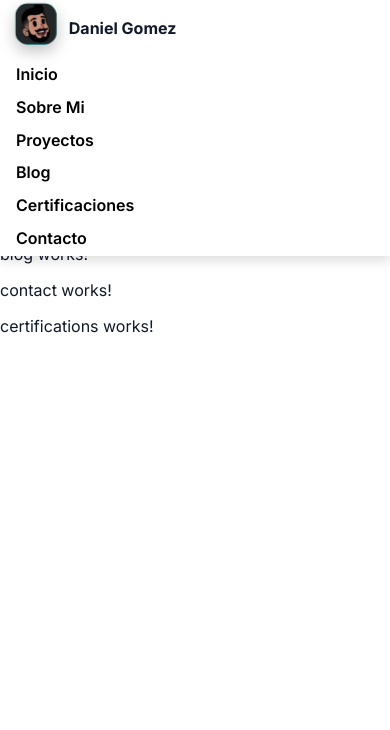
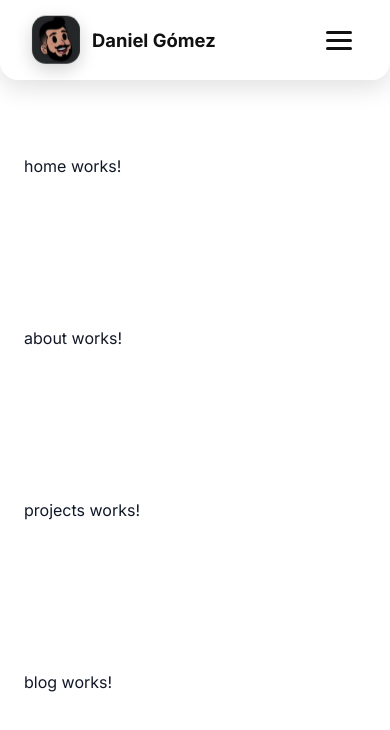
Before and after one commit to DaniGomAris/danieldev, an Angular app: page /home in a window 390 px wide. Shown: the top 730 px of the page. Built offline with nearby package versions, Linux system fonts and the light colour scheme.

Commit message:
header configurations

```diff
--- a/src/app/layout/header/header.css
+++ b/src/app/layout/header/header.css
@@ -1,40 +1,45 @@
-/* HEADER */
+/* header */
 .header {
   position: fixed;
-  top: 0;
+  top: env(safe-area-inset-top);
   left: 0;
   width: 100%;
-  padding: 0.75rem 2rem;  /* compacto y proporcional */
+  height: var(--header-height);
+
+  padding: 0 2rem;
   background-color: #ffffff;
-  box-shadow: 0 4px 12px rgba(0,0,0,0.15);
+
+  border-radius: 0 0 18px 18px;
+  box-shadow: 0 8px 24px rgba(0, 0, 0, 0.12);
+
   display: flex;
   align-items: center;
-  justify-content: flex-start; /* logo a la izquierda */
+  justify-content: space-between;
+
   z-index: 1000;
 }
 
-/* icon and name */
+/* logo and name */
 .logo-name-container {
   display: flex;
   align-items: center;
-  gap: 0.8rem;
+  gap: 0.75rem;
 }
 
 .logo-square {
   width: 3rem;
   height: 3rem;
-  border-radius: 12px;
+  border-radius: 14px;
   overflow: hidden;
-  background: linear-gradient(135deg, #00f5a0, #00d9f5);
+
+  background: linear-gradient(135deg, #f0f0f0, #fafafa);
+
   display: flex;
   align-items: center;
   justify-content: center;
-  box-shadow: 0 6px 16px rgba(0,0,0,0.25);
-  animation: floatPulse 2s ease-in-out infinite;
-}
 
-.logo-square:hover {
-  animation-play-state: paused;
+  box-shadow: 0 6px 18px rgba(0, 0, 0, 0.18);
+  animation: floatPulse 2.6s ease-in-out infinite;
 }
 
 .logo {
@@ -44,62 +49,95 @@
 }
 
 .name {
-  font-weight: 900;
-  font-size: 1.2rem;
+  font-weight: 800;
+  font-size: 1.15rem;
+  color: #111111;
 }
 
-/* NAV LINKS */
+/* nav links desktop */
 .nav-links {
+  position: absolute;
+  left: 50%;
+  transform: translateX(-50%);
+
   display: flex;
-  gap: 2rem;
-  margin: 0 auto;
+  gap: 2.5rem;
 }
 
 .nav-links a {
-  color: #000000;
+  color: #111111;
   text-decoration: none;
   font-weight: 600;
   font-size: 1rem;
-  cursor: pointer;
-  transition: color 0.3s ease, transform 0.2s ease;
+  transition: color 0.25s ease, transform 0.2s ease;
 }
 
 .nav-links a:hover {
-  color: #585858;
-  transform: scale(1.05);
+  color: #555555;
+  transform: translateY(-1px);
 }
 
-/* Logo animation */
-@keyframes floatPulse {
-  0% { transform: translateY(0) scale(1); }
-  50% { transform: translateY(-4px) scale(1.03); }
-  100% { transform: translateY(0) scale(1); }
+/* burger */
+.burger {
+  display: none;
+  background: none;
+  border: none;
+  cursor: pointer;
+
+  flex-direction: column;
+  gap: 5px;
 }
 
-/* Responsive header */
+.burger span {
+  width: 26px;
+  height: 3px;
+  background: #111;
+  border-radius: 2px;
+}
+
+/* mobile menu */
 @media (max-width: 768px) {
-  .header {
-    flex-direction: column;
-    align-items: flex-start;
-    padding: 0.5rem 1rem;
-    gap: 0.5rem;
-  }
 
-  .logo-square {
-    width: 2.5rem;
-    height: 2.5rem;
-  }
-
-  .name {
-    font-size: 1rem;
+  .burger {
+    display: flex;
   }
 
   .nav-links {
-    position: static;
-    transform: none;
+    position: fixed;
+    top: calc(var(--header-height) + env(safe-area-inset-top));
+    left: 0;
+
+    width: 100%;
+    background: #ffffff;
+
+    padding: 2rem 0;
+
     flex-direction: column;
-    width: 100%;
-    gap: 0.8rem;
-    margin-top: 0.5rem;
+    align-items: center;
+    gap: 1.2rem;
+
+    border-radius: 0 0 18px 18px;
+    overflow: hidden;
+
+    opacity: 0;
+    pointer-events: none;
+    transform: translateY(-10px);
+
+    transition: opacity 0.3s ease, transform 0.3s ease;
+
+    box-shadow: 0 14px 30px rgba(0,0,0,0.18);
+  }
+
+  .nav-links.open {
+    opacity: 1;
+    pointer-events: auto;
+    transform: translateY(0);
   }
 }
+
+/* logo animation */
+@keyframes floatPulse {
+  0% { transform: translateY(0) scale(1); }
+  50% { transform: translateY(-5px) scale(1.03); }
+  100% { transform: translateY(0) scale(1); }
+}
--- a/src/app/layout/header/header.html
+++ b/src/app/layout/header/header.html
@@ -1,19 +1,22 @@
 <header class="header">
-  <!-- LOGO + NOMBRE -->
   <div class="logo-name-container">
     <div class="logo-square">
-      <img src="logo.jpg" alt="Logo" class="logo">
+      <img src="logo.png" class="logo" />
     </div>
-    <span class="name">Daniel Gomez</span>
+    <span class="name">Daniel Gómez</span>
   </div>
 
-  <!-- NAV LINKS -->
-  <div class="nav-links">
-    <a routerLink="/home" (click)="scroll('home')">Inicio</a>
-    <a routerLink="/about" (click)="scroll('about')">Sobre Mi</a>
-    <a routerLink="/projects" (click)="scroll('projects')">Proyectos</a>
-    <a routerLink="/blog" (click)="scroll('blog')">Blog</a>
-    <a routerLink="/certifications" (click)="scroll('certifications')">Certificaciones</a>
-    <a routerLink="/contact" (click)="scroll('contact')">Contacto</a>
-  </div>
+  <nav class="nav-links" [class.open]="menuOpen">
+    <a href="#home">Home</a>
+    <a href="#about">About</a>
+    <a href="#projects">Projects</a>
+    <a href="#blog">Blog</a>
+    <a href="#contact">Contact</a>
+  </nav>
+
+  <button class="burger" (click)="toggleMenu()">
+    <span></span>
+    <span></span>
+    <span></span>
+  </button>
 </header>
--- a/src/app/layout/header/header.ts
+++ b/src/app/layout/header/header.ts
@@ -1,14 +1,15 @@
 import { Component } from '@angular/core';
-import { RouterLink } from '@angular/router';
 
 @Component({
   selector: 'app-header',
   standalone: true,
-  imports: [RouterLink],
+  imports: [],
   templateUrl: './header.html',
   styleUrl: './header.css'
 })
 export class Header {
+
+  menuOpen = false;
 
   scroll(section: string) {
     const element = document.getElementById(section);
@@ -16,4 +17,8 @@ export class Header {
       element.scrollIntoView({ behavior: 'smooth' });
     }
   }
+
+  toggleMenu() {
+    this.menuOpen = !this.menuOpen;
+  }
 }
--- a/src/styles.css
+++ b/src/styles.css
@@ -1,18 +1,48 @@
 @import url('https://fonts.googleapis.com/css2?family=Inter:wght@300;400;500;600;700&display=swap');
 
+/* Reset */
 * {
   box-sizing: border-box;
 }
 
+/* Altura única del header */
+:root {
+  --header-height: 80px;
+}
+
+/* Scroll suave */
+html {
+  scroll-behavior: smooth;
+}
+
+/* Base */
 html, body {
-  height: 100%;
   margin: 0;
   padding: 0;
+  width: 100%;
+  height: 100%;
+
   font-family: 'Inter', system-ui, -apple-system, BlinkMacSystemFont, sans-serif;
   background-color: #ffffff;
   color: #111827;
+
+  overflow-x: hidden;
 }
 
+/* Compensación real del header fijo + safe-area */
 main {
-  padding-top: 120px;
+  padding-top: calc(var(--header-height) + env(safe-area-inset-top));
 }
+
+/* Evita que las secciones queden tapadas al hacer scroll */
+section {
+  scroll-margin-top: calc(var(--header-height) + env(safe-area-inset-top));
+  padding: 60px 24px;
+}
+
+/* Mobile (no cambia la altura del header, solo respeta el safe-area) */
+@media (max-width: 768px) {
+  :root {
+    --header-height: 80px;
+  }
+}
```
Also changed, not shown: public/logo.png (renamed from public/logo.jpg).
